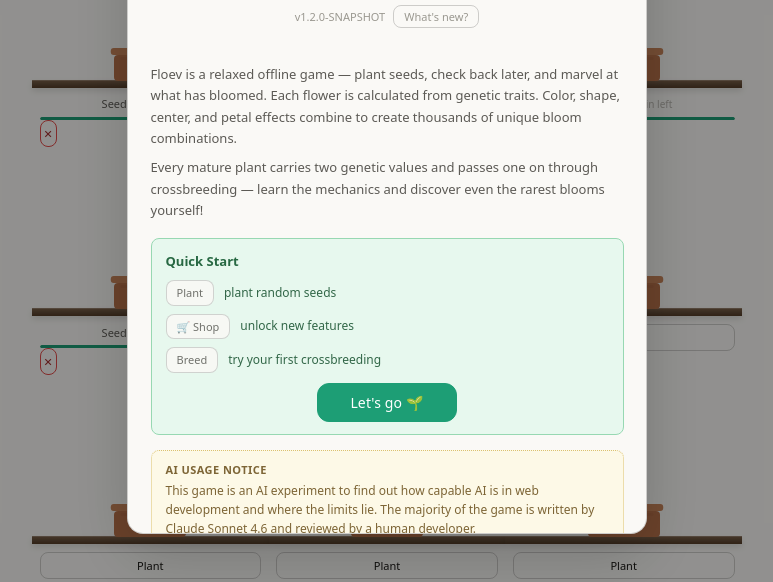
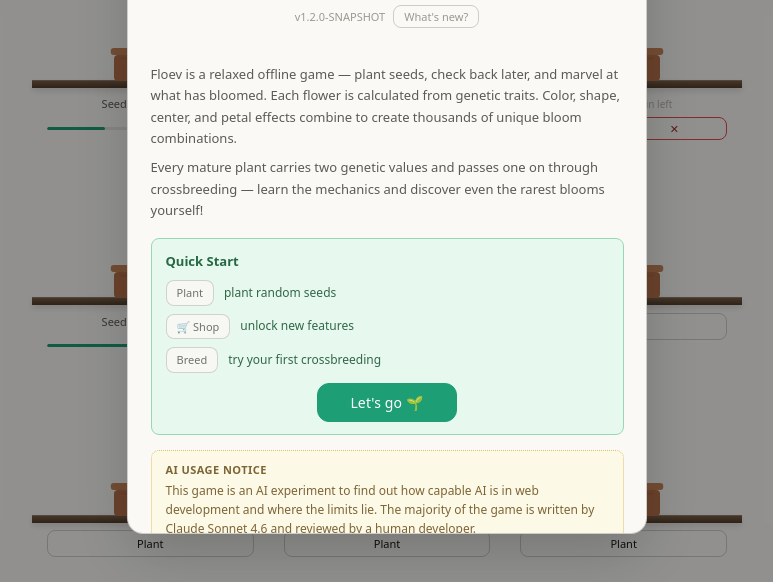
Before and after one commit to s-blu/floev, a website built with Vite: page index.html in a window 1280 px wide. Shown: the part 218-800 px from the top of the page, without its empty margins (253-1026 px from the left). Built offline with nearby package versions, Linux system fonts and the light colour scheme.

Commit message:
style(pots): restyle selected state to match the new windowsill style

```diff
--- a/src/style/style_pots.css
+++ b/src/style/style_pots.css
@@ -19,6 +19,9 @@
 
 .pot-card.selected .pot-visual-area {
   background: rgba(108, 108, 108, 0.07);
+  border: 1px dashed var(--border2);
+  border-radius: var(--radius-lg) var(--radius-lg) 0 0;
+  border-bottom: none;
 }
 
 /* ── Visual area (plant SVG centered, buttons/info positioned around it) ────────── */
@@ -82,8 +85,14 @@
 }
 
 #showcase-section .pot-sill {
-  background: linear-gradient(to bottom, #bfa070 0%, #a08450 55%, #89683a 100%);
+  background: linear-gradient(to bottom, #f5f5f5 0%, #dadada 55%, #b9c6db 100%);
 }
+
+#showcase-section .pot-visual-area {
+	background: linear-gradient(rgba(240, 248, 255, 0.5) 60%,rgba(219, 235, 248, 0.5) 90%, rgba(245, 235, 224,0.5), rgba(255, 228, 196, 0.5));
+}
+
+
 
 @media (prefers-color-scheme: dark) {
   .pot-sill {
@@ -97,7 +106,7 @@
 
 /* ── Below-sill area (phase label, progress, buttons) ───────────────────────── */
 .pot-below-sill {
-  padding: 0.5rem 0.5rem 0.75rem;
+  padding: 0.5rem 1rem;
   display: flex;
   flex-direction: column;
   gap: 4px;
@@ -237,6 +246,26 @@
 }
 
 /* ── Progress bar ─────────────────────────────────────────────────────────── */
+.progress-row {
+  display: flex;
+  align-items: center;
+  gap: 4px;
+  width: 100%;
+}
+
+.progress-row .progress-bar {
+  flex: 1;
+}
+
+.btn-cancel-grow {
+  flex: 0 0 auto;
+  font-size: 10px;
+  padding: 2px 5px;
+  line-height: 1;
+  min-width: 30px;
+  min-height: 20px;
+}
+
 .progress-bar {
   width: 100%;
   height: 3px;
```
